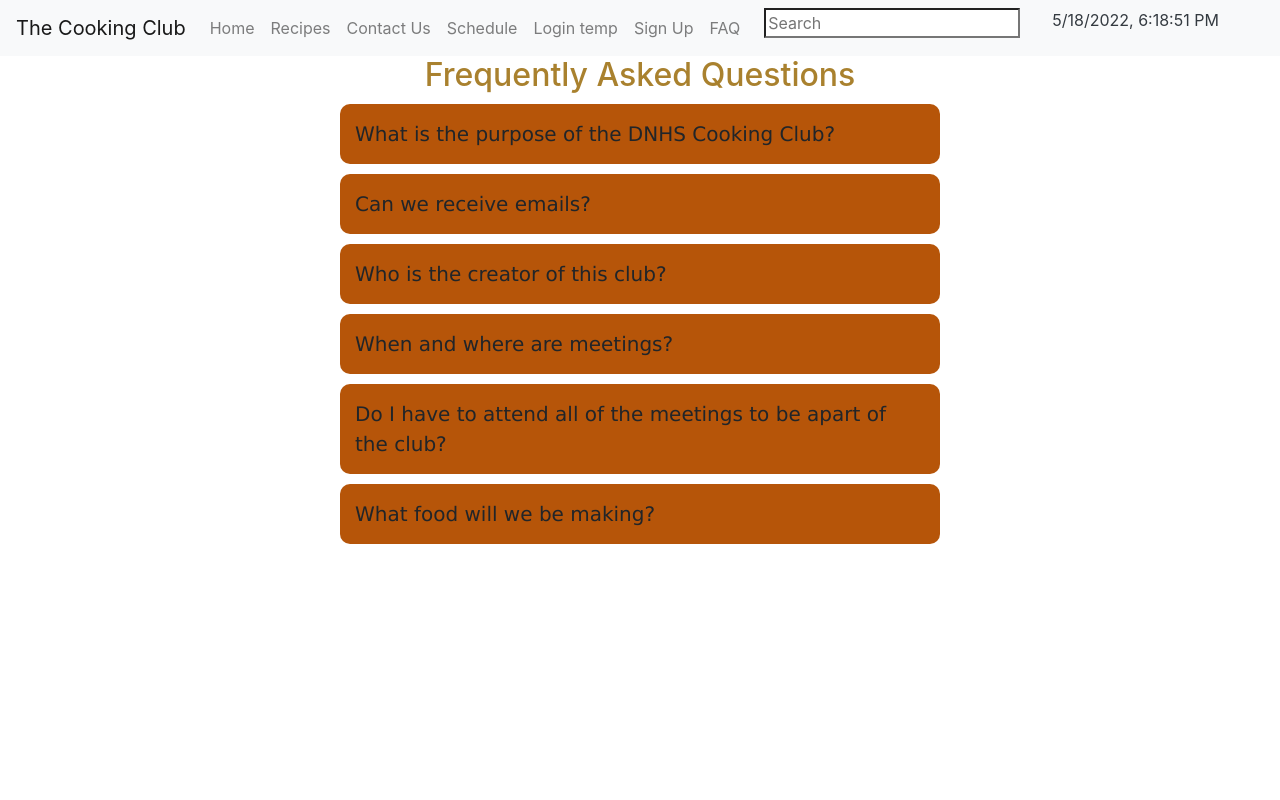
After one commit to SlimeyTurtles/jinjaturtles, a Flask app: page /faq/ in a window 1280 px wide. The commit adds this page. Run offline with Flask 2, Linux system fonts and the light colour scheme; some libraries are stand-ins or nearby versions.

Commit message:
FAQ created

```diff
--- a/main.py
+++ b/main.py
@@ -27,6 +27,10 @@ def login():
 def recipetemp():
     return render_template("recipes/recipe_base.html")
 
+@app.route('/faq/')
+def faq():
+    return render_template("faq.html")
+
 # run code
 
 @app.route('/signup/')
--- /dev/null
+++ b/templates/faq.html
@@ -0,0 +1,125 @@
+<!DOCTYPE html>
+<html lang="en">
+{% extends "layouts/base.html" %}
+<head>
+    <title>FAQ</title>
+</head>
+{% block body %}
+    <body>
+    <style>
+        .layout{
+            width: 600px;
+            margin: auto;
+        }
+        .accordion{
+            padding: 10px;
+            margin-top: 10px;
+            margin-bottom: 10px;
+            background: rgb(182, 85, 9);
+            border-radius: 10px;
+        }
+        .accordion__question p{
+            margin: 5px;
+            padding: 0;
+            font-family: Verdana;
+            font-size: 20px;
+        }
+        .accordion__answer p{
+            margin: 5px;
+            padding: 10px;
+            font-size: large;
+            font-family: Verdana, Geneva, Tahoma, sans-serif;
+            color: rgb(255, 255, 255);
+            background: rgb(178, 113, 162);
+            border-radius: 10px;
+        }
+        .accordion:hover{
+            cursor: pointer;
+        }
+        .accordion__answer {
+            display: none;
+        }
+        .accordion.active .accordion__answer {
+            display: block;
+        }
+    </style>
+    <h2 style="color: rgb(169, 129, 46); text-align:center">Frequently Asked Questions</h2>
+    <div class="layout">
+        <div class="accordion">
+            <div class="accordion__question">
+                <p>What is the purpose of the DNHS Cooking Club?</p>
+
+            </div>
+            <div class="accordion__answer">
+                <p>The purpose of the DNHS Cooking CLub is to allow students to learn essential skills for college and to share their favorite dishes with peers who love food!</p>
+
+            </div>
+        </div>
+        <div class="accordion">
+            <div class="accordion__question">
+                <p>Can we receive emails?</p>
+            </div>
+            <div class="accordion__answer">
+                <p>
+                    Yes! By signing up you will receive our emails. Make sure to go to the sign up page!
+                </p>
+            </div>
+        </div>
+        <div class="accordion">
+            <div class="accordion__question">
+                <p>Who is the creator of this club?</p>
+            </div>
+            <div class="accordion__answer">
+                <p>
+                    The creator of this club is Avinh and he has always had a great passion for not only eating food but cooking it as well!
+                </p>
+            </div>
+        </div>
+        <div class="accordion">
+            <div class="accordion__question">
+                <p>When and where are meetings?</p>
+            </div>
+            <div class="accordion__answer">
+                <p>
+                    The meetings are Thursdays 3:45pm - 5pm in room A126.
+                </p>
+            </div>
+        </div>
+        <div class="accordion">
+            <div class="accordion__question">
+                <p>Do I have to attend all of the meetings to be apart of the club?</p>
+            </div>
+            <div class="accordion__answer">
+                <p>
+                    No you do not have to attend every meeting, BUT please do your best to come to all the meetings you can!
+                </p>
+            </div>
+        </div>
+        <div class="accordion">
+            <div class="accordion__question">
+                <p>What food will we be making?</p>
+            </div>
+            <div class="accordion__answer">
+                <p>
+                    All types of food! You come in with something you really want to make, let Avinh know and we can make it!
+                </p>
+            </div>
+        </div>
+    </div>
+
+    <script>
+        let answers=document.querySelectorAll(".accordion");
+        answers.forEach((event)=>{
+            event.addEventListener('click',()=>{
+                if(event.classList.contains("active")){
+                    event.classList.remove("active");
+                }
+                else{
+                    event.classList.add("active");
+                }
+            })
+        })
+    </script>
+    </body>
+{% endblock %}
+</html>
--- a/templates/layouts/navbar.html
+++ b/templates/layouts/navbar.html
@@ -20,6 +20,7 @@ This HTML is setup as a fragment allowing it to be "included" by other HTML file
             <a class="nav-link" href='/schedule/'>Schedule</a>
             <a class="nav-link" href='/login/'>Login temp</a>
             <a class="nav-link" href='/signup/'>Sign Up</a>
+            <a class="nav-link" href='/faq/'>FAQ</a>
                 <!-- Search Box -->
                 <div class="px-3">
                     <input id="search" type="search" placeholder="Search" aria-label="Search">
--- a/templates/schedule.html
+++ b/templates/schedule.html
@@ -3,7 +3,7 @@
 {% block head %}
 
     <style>
-        $off_white:#fafafa;
+        $off_white:#f4511e;
         $light_grey:#A39D9E;
         *{
             box-sizing:border-box;
```
